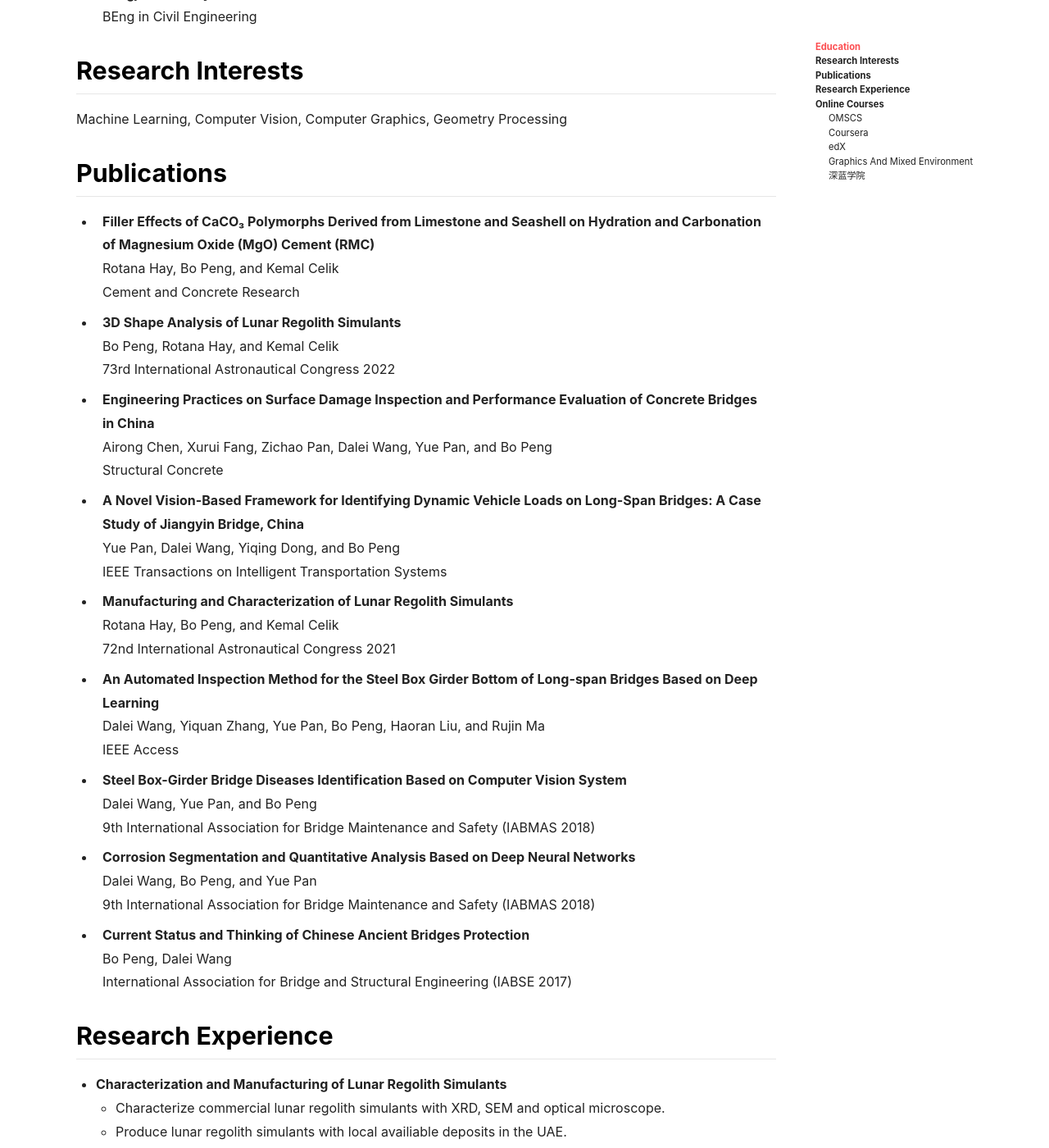
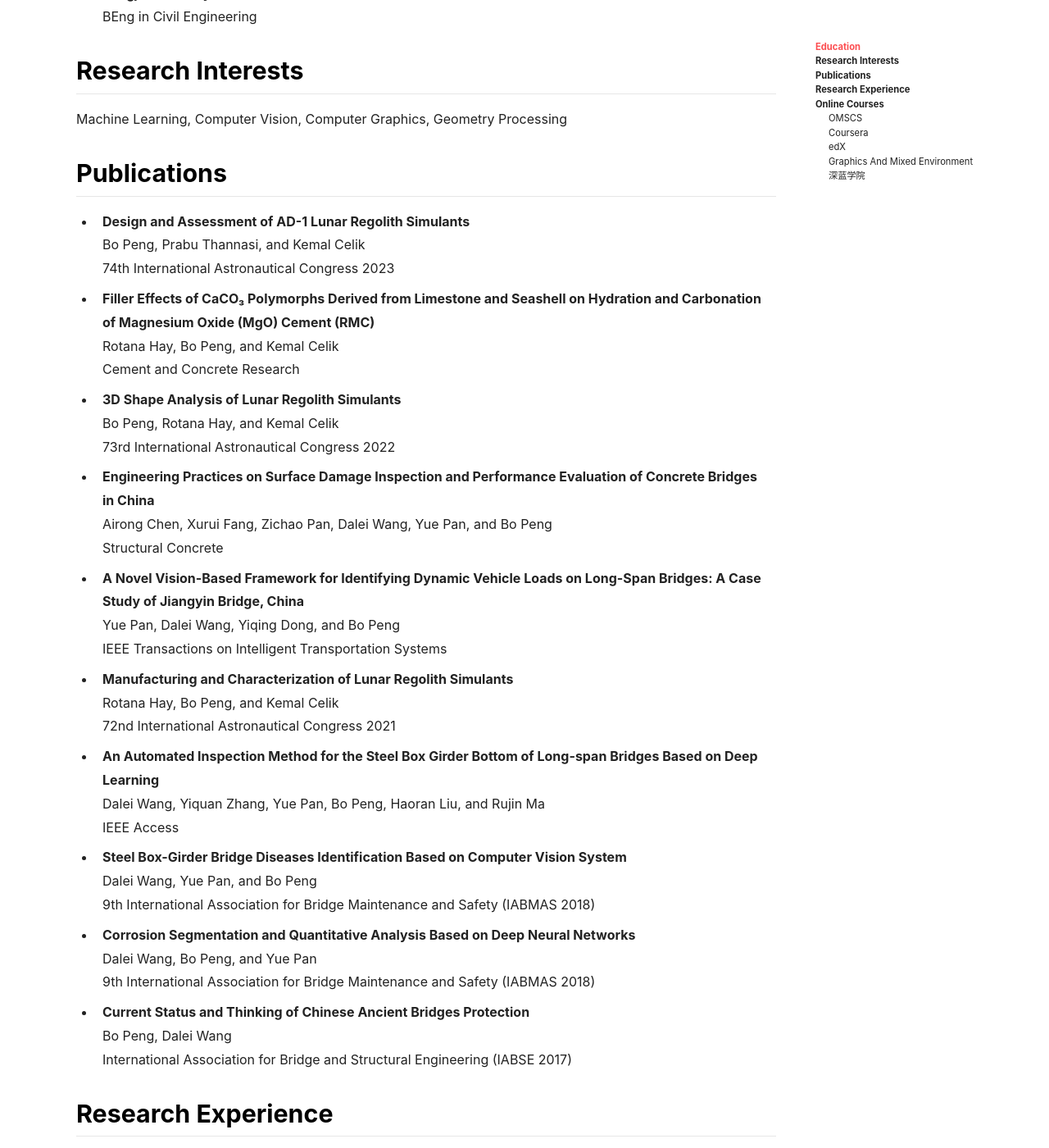
Before and after one commit to peng00bo00/peng00bo00_previous_blog, a Jekyll site: the page built from about.md, in a window 1280 px wide and 1400 px high, scrolled down 662 px. Shown: the whole window at 82% size. Built offline with Jekyll 4.4.1, drawn with Linux system fonts in a browser that asks for light colours; nearby versions of some CDN libraries; some of the changed text lies outside the part shown.

Commit message:
Update about.md

```diff
--- a/about.md
+++ b/about.md
@@ -54,6 +54,10 @@ Geometry Processing
 
 ## Publications
 
+- **Design and Assessment of AD-1 Lunar Regolith Simulants** \
+  Bo Peng, Prabu Thannasi, and Kemal Celik \
+  74th International Astronautical Congress 2023
+
 - **Filler Effects of CaCO₃ Polymorphs Derived from Limestone and Seashell on Hydration and Carbonation of Magnesium Oxide (MgO) Cement (RMC)** \
   Rotana Hay, Bo Peng, and Kemal Celik \
   Cement and Concrete Research
@@ -90,7 +94,6 @@ Geometry Processing
   Bo Peng, Dalei Wang \
   International Association for Bridge and Structural Engineering (IABSE 2017)
 
-
 ## Research Experience
 
 - **Characterization and Manufacturing of Lunar Regolith Simulants**
@@ -98,7 +101,7 @@ Geometry Processing
   - Produce lunar regolith simulants with local availiable deposits in the UAE.
   - 3D shape reconstruction of aggregates with micro-CT.
   - Develop 3D shape descriptors with spherical harmonics.
-
+  - Shape generation with PCA and VAE generative models.
 
 - **Geospatial Modelling of Urban Thermodynamics: Infrastructure, Environment, and Microclimate in Cities**
   - Develop algorithms for thermal imaging interpretation and atmosphere compensation.
```
